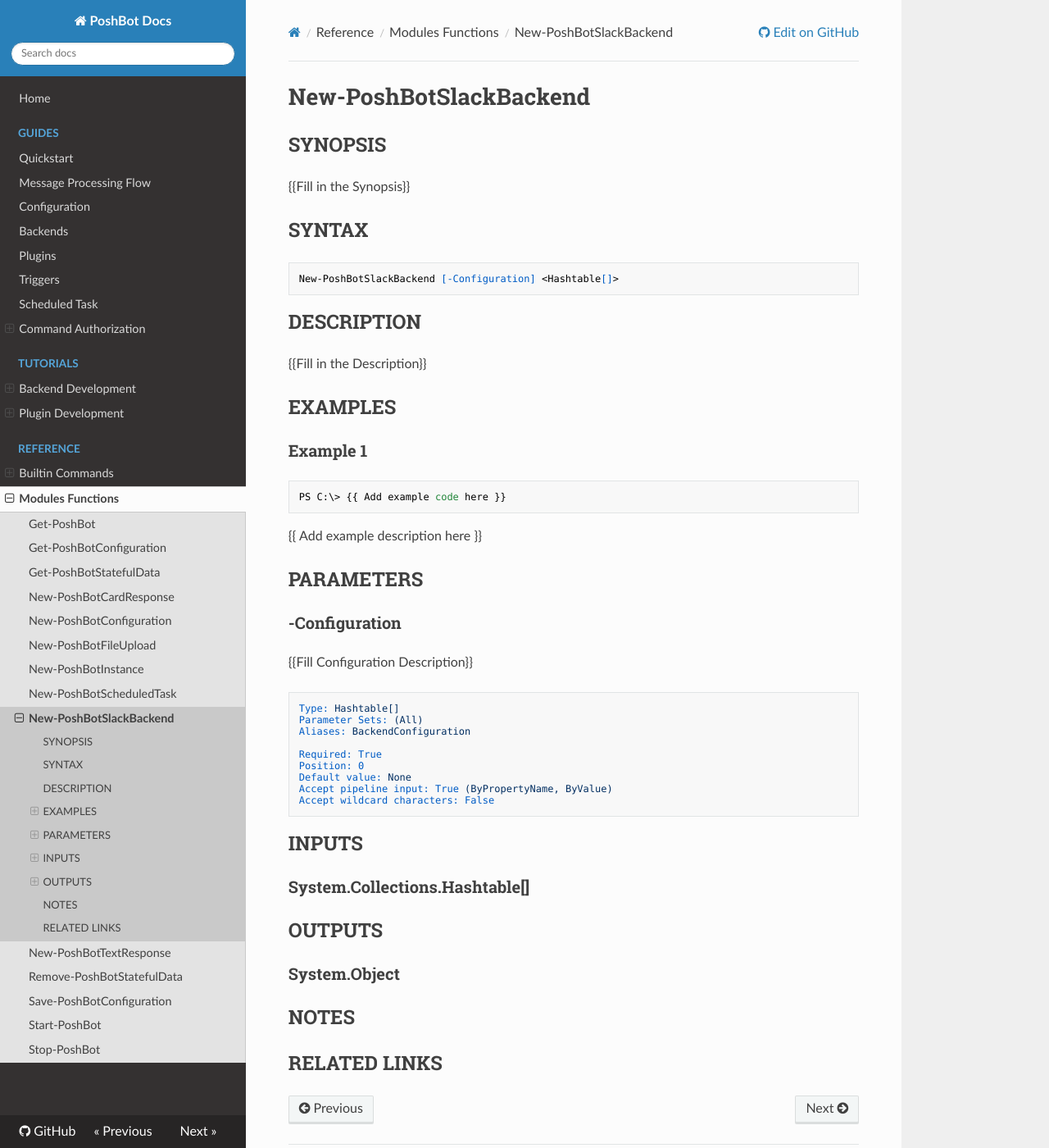
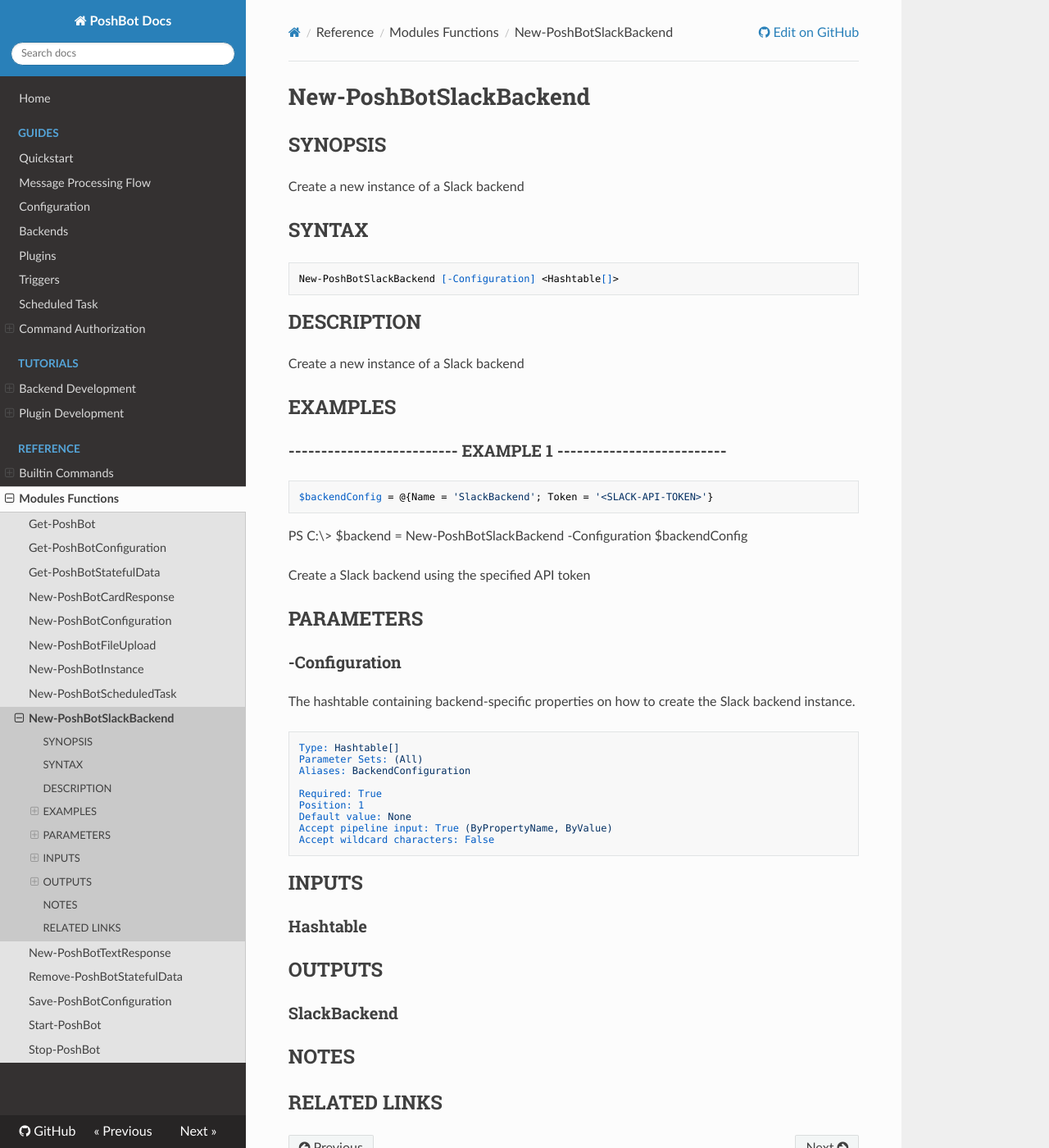
Before and after one commit to poshbotio/PoshBot, an MkDocs documentation site: the page built from docs/reference/functions/new-poshbotslackbackend.md, in a window 1280 px wide and 1400 px high. Shown: the whole window at 82% size. Built offline with MkDocs 1.6.1, drawn with Linux system fonts in a browser that asks for light colours; nearby versions of some CDN libraries; old or Windows-style settings are respelled for this version of MkDocs.

Commit message:
Update platyps help

````diff
--- a/docs/reference/functions/new-poshbotslackbackend.md
+++ b/docs/reference/functions/new-poshbotslackbackend.md
@@ -7,7 +7,7 @@ schema: 2.0.0
 # New-PoshBotSlackBackend
 
 ## SYNOPSIS
-{{Fill in the Synopsis}}
+Create a new instance of a Slack backend
 
 ## SYNTAX
 
@@ -16,21 +16,23 @@ New-PoshBotSlackBackend [-Configuration] <Hashtable[]>
 ```
 
 ## DESCRIPTION
-{{Fill in the Description}}
+Create a new instance of a Slack backend
 
 ## EXAMPLES
 
-### Example 1
+### -------------------------- EXAMPLE 1 --------------------------
 ```
-PS C:\> {{ Add example code here }}
+$backendConfig = @{Name = 'SlackBackend'; Token = '<SLACK-API-TOKEN>'}
 ```
 
-{{ Add example description here }}
+PS C:\\\> $backend = New-PoshBotSlackBackend -Configuration $backendConfig
+
+Create a Slack backend using the specified API token
 
 ## PARAMETERS
 
 ### -Configuration
-{{Fill Configuration Description}}
+The hashtable containing backend-specific properties on how to create the Slack backend instance.
 
 ```yaml
 Type: Hashtable[]
@@ -38,7 +40,7 @@ Parameter Sets: (All)
 Aliases: BackendConfiguration
 
 Required: True
-Position: 0
+Position: 1
 Default value: None
 Accept pipeline input: True (ByPropertyName, ByValue)
 Accept wildcard characters: False
@@ -46,12 +48,11 @@ Accept wildcard characters: False
 
 ## INPUTS
 
-### System.Collections.Hashtable[]
-
+### Hashtable
 
 ## OUTPUTS
 
-### System.Object
+### SlackBackend
 
 ## NOTES
 
````
